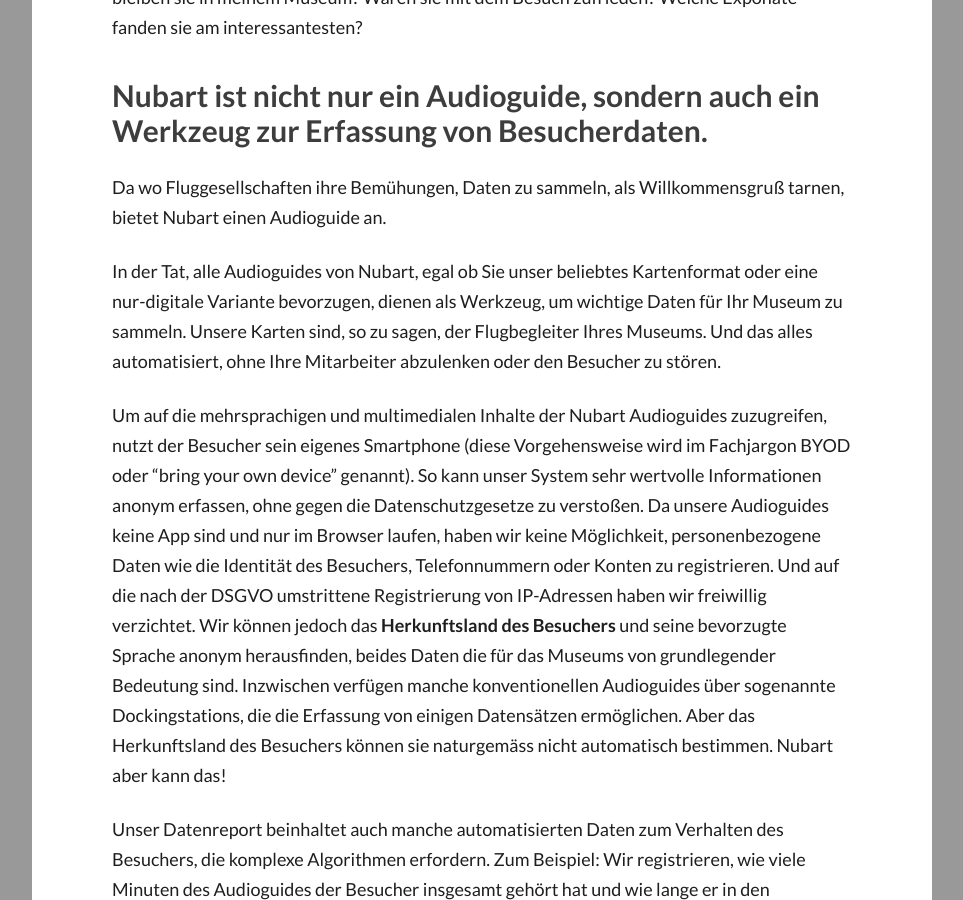
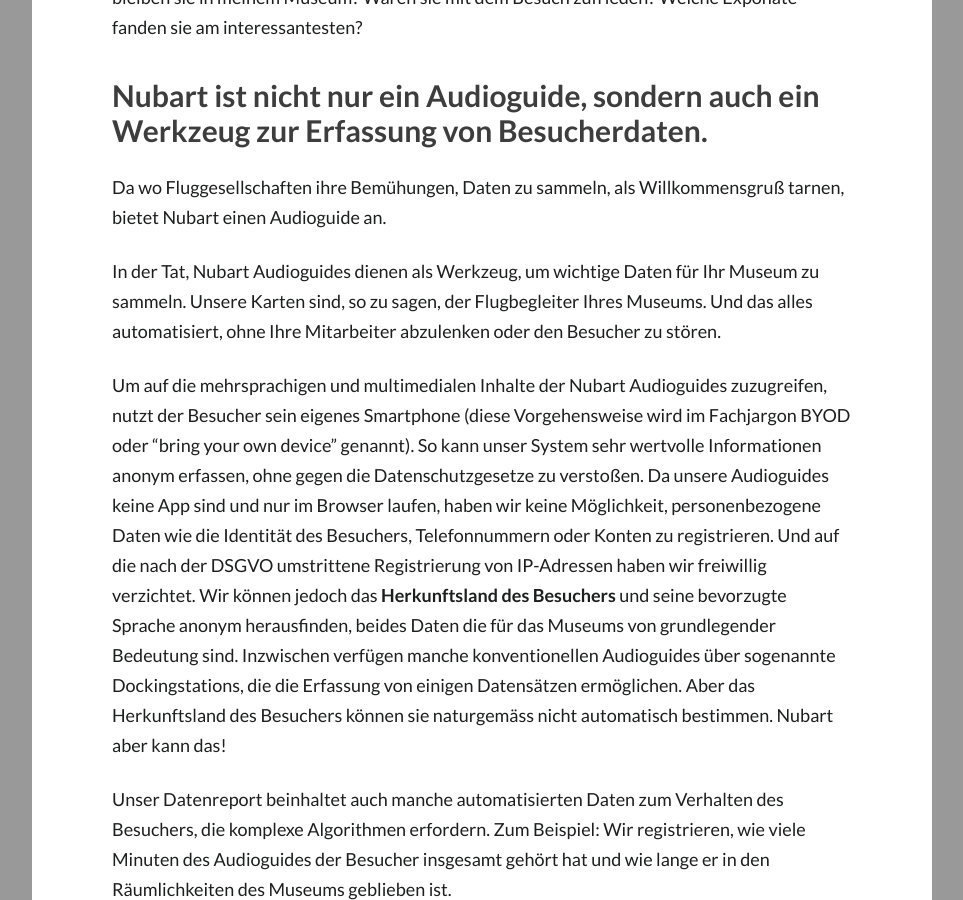
Before and after one commit to nubart/blog-de, a Jekyll site: the page built from _posts/2018-06-25-museum-wie-kann-man-daten-besucher-erhalten.md, in a window 1280 px wide and 900 px high, scrolled down 1910 px. Shown: the whole window, without its empty margins (8-971 px from the left). Built offline with Jekyll 4.4.1, drawn with Linux system fonts in a browser that asks for light colours; some web fonts are replaced; comment, search, counter and statistics services are not loaded.

Commit message:
Nur digitales weg

```diff
--- a/_posts/2018-06-25-museum-wie-kann-man-daten-besucher-erhalten.md
+++ b/_posts/2018-06-25-museum-wie-kann-man-daten-besucher-erhalten.md
@@ -35,7 +35,7 @@
 
    Da wo Fluggesellschaften ihre Bemühungen, Daten zu sammeln, als Willkommensgruß tarnen, bietet Nubart einen Audioguide an.
 
-   In der Tat, alle Audioguides von Nubart, egal ob Sie unser beliebtes Kartenformat oder eine nur-digitale Variante bevorzugen, dienen als Werkzeug, um wichtige Daten für Ihr Museum zu sammeln. Unsere Karten sind, so zu sagen, der Flugbegleiter Ihres Museums. Und das alles automatisiert, ohne Ihre Mitarbeiter abzulenken oder den Besucher zu stören.
+   In der Tat, Nubart Audioguides dienen als Werkzeug, um wichtige Daten für Ihr Museum zu sammeln. Unsere Karten sind, so zu sagen, der Flugbegleiter Ihres Museums. Und das alles automatisiert, ohne Ihre Mitarbeiter abzulenken oder den Besucher zu stören.
 
    Um auf die mehrsprachigen und multimedialen Inhalte der Nubart Audioguides zuzugreifen, nutzt der Besucher sein eigenes Smartphone (diese Vorgehensweise wird im Fachjargon BYOD oder "bring your own device" genannt). So kann unser System sehr wertvolle Informationen anonym erfassen, ohne gegen die Datenschutzgesetze zu verstoßen. Da unsere Audioguides keine App sind und nur im Browser laufen, haben wir keine Möglichkeit, personenbezogene Daten wie die Identität des Besuchers, Telefonnummern oder Konten zu registrieren. Und auf die nach der DSGVO umstrittene Registrierung von IP-Adressen haben wir freiwillig verzichtet. Wir können jedoch das **Herkunftsland des Besuchers** und seine bevorzugte Sprache anonym herausfinden, beides Daten die für das Museums von grundlegender Bedeutung sind. Inzwischen verfügen manche konventionellen Audioguides über sogenannte Dockingstations, die die Erfassung von einigen Datensätzen ermöglichen. Aber das Herkunftsland des Besuchers können sie naturgemäss nicht automatisch bestimmen. Nubart aber kann das!
 
```
Also changed, not shown: _posts/2018-06-10-wie-audioguide-museum-schreiben-skript.md (+1 -1 lines).
